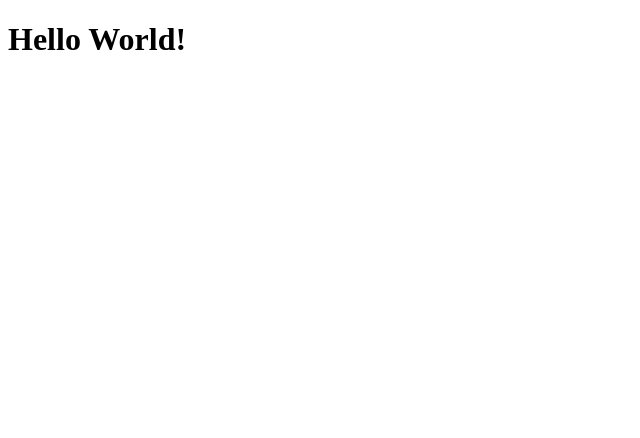
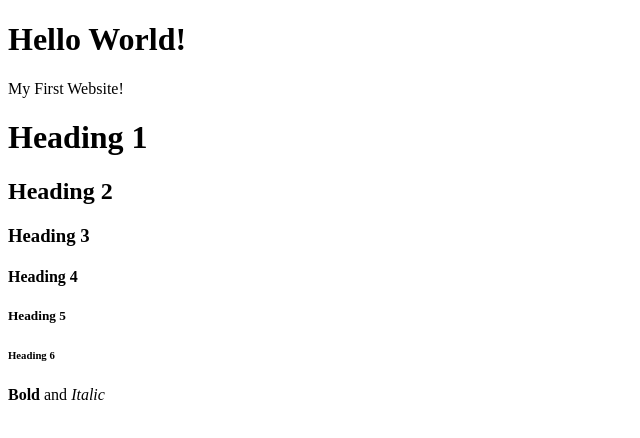
Before and after one commit to rtw369/git_test, a plain HTML site: page html-boilerplate/index.html in a window 1280 px wide. Shown: the whole page, without its empty margins (0-640 px from the left). Drawn offline with Linux system fonts and the light colour scheme.

Commit message:
Edited index.html according to Odin Project: Working with Text

```diff
--- a/html-boilerplate/index.html
+++ b/html-boilerplate/index.html
@@ -7,5 +7,18 @@
 
     <body>
         <h1>Hello World!</h1>
+
+        <p>My First Website!</p>
+
+        <!--Only 6 levels of headings-->
+        <h1>Heading 1</h1>
+        <h2>Heading 2</h2>
+        <h3>Heading 3</h3>
+        <h4>Heading 4</h4>
+        <h5>Heading 5</h5>
+        <h6>Heading 6</h6>
+
+        <!--<strong> bolds the text and <em> italize the text-->
+        <p><strong>Bold</strong> and <em>Italic</em></p>
     </body>
 </html>
```
